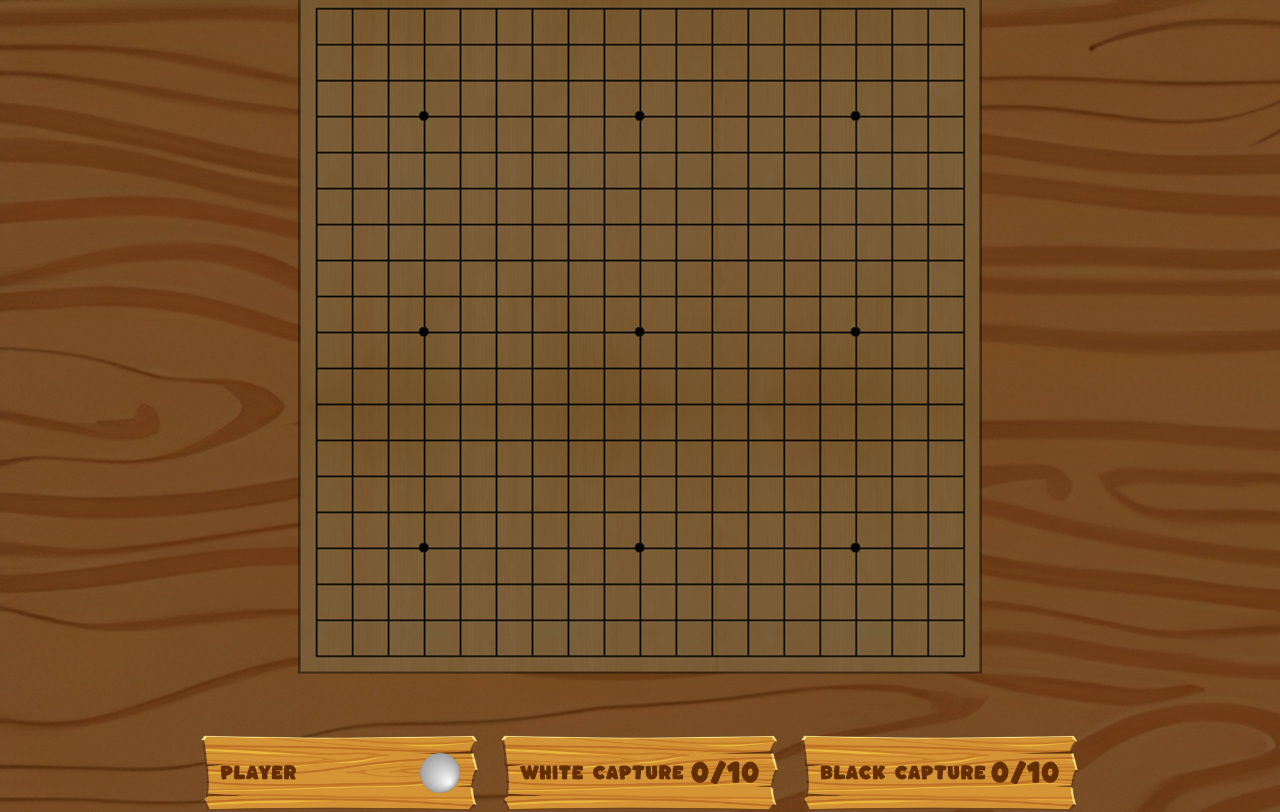
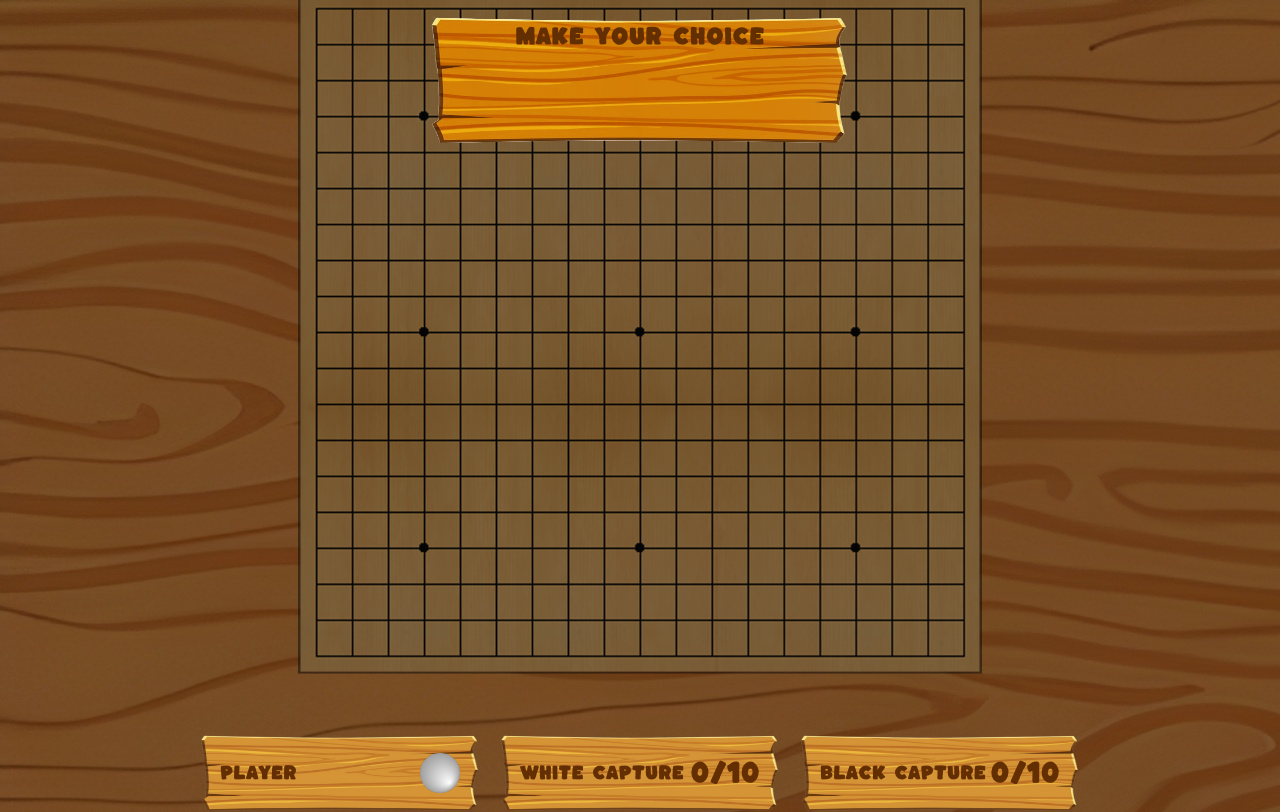
Before and after one commit to Seriots/Gomoku, a React (Create React App) app in the folder front/: page /GameIA in a window 1280 px wide. Shown: the top 812 px of the page. Built offline with nearby package versions, Linux system fonts and the light colour scheme.

Commit message:
add ui swap/swap2 selection

```diff
--- a/front/src/Game/Components/ParamsBar.css
+++ b/front/src/Game/Components/ParamsBar.css
@@ -96,11 +96,13 @@
     background-image: url("../../assets/whiteStone.png");
     background-size: 100% 100%;
     position: relative ;
+    cursor: pointer;
 }
 
 .first-player-selector.black {
     background-image: url("../../assets/blackStone.png");
     background-size: 100% 100%;
+    cursor: pointer;
 }
 
 .first-player-selector-white {
--- /dev/null
+++ b/front/src/Game/Components/SwapSelection.css
@@ -0,0 +1,40 @@
+.swap-selection {
+  background-image: url("../../assets/WoodSignParams.png");
+  background-size: 100% 100%;
+  background-repeat: no-repeat;
+
+  position: absolute;
+  width: 450px;
+  height: 150px;
+  left: 50%;
+  top: 10%;
+  transform: translate(-50%, -50%);
+  z-index: 100;
+}
+
+.swap-selection p {
+  font-size: 20px;
+  color: #632f02;
+}
+
+.swap-selection-selection {
+  display: flex;
+  justify-content: space-evenly;
+  align-items: center;
+  width: 100%;
+  height: 30%;
+}
+
+.swap-selection-selection img {
+  width: 50px;
+  height: 50px;
+  margin: 0 10px;
+  cursor: pointer;
+}
+
+.swap-selection-selection p {
+  font-size: 40px;
+  color: #e9e9e9;
+  cursor: pointer;
+  margin: 0;
+}
--- /dev/null
+++ b/front/src/Game/Components/SwapSelection.tsx
@@ -0,0 +1,38 @@
+import React from 'react';
+
+import whiteStone from '../../assets/whiteStone.png';
+import blackStone from '../../assets/blackStone.png';
+
+import './SwapSelection.css';
+
+interface SwapSelectionProps {
+	openingRule: string,
+}
+
+const SwapSelection : React.FC<SwapSelectionProps> = ({
+  openingRule,
+}) => {
+    return (
+        <div className='swap-selection'>
+          <p>make your choice</p>
+          <div className='swap-selection-selection'>
+            {openingRule === "swap" &&
+              <React.Fragment>
+                <img src={whiteStone} alt='img'/>
+                <img src={blackStone} alt='img'/>
+              </React.Fragment>
+            }
+            {openingRule === "swap2" &&
+              <React.Fragment>
+                <img src={whiteStone} alt='img'/>
+                <img src={blackStone} alt='img'/>
+                <p>+2</p>
+              </React.Fragment>
+            }
+          </div>
+
+        </div>
+    );
+}
+
+export default SwapSelection;
--- a/front/src/Game/GameIA.tsx
+++ b/front/src/Game/GameIA.tsx
@@ -8,6 +8,7 @@ import StartButton from './Components/StartButton';
 import FirstPlayerProp from './Components/FirstPlayerProp';
 import DepthProp from './Components/DepthProp';
 import OpeningRulesProp from './Components/OpeningRulesProp';
+import SwapSelection from './Components/SwapSelection';
 
 export interface GameInfoInterface {
     currentPlayer: string,
@@ -60,6 +61,7 @@ function GameIA() {
                 <DepthProp depth={depth} setDepth={setDepth} gameRunning={gameRunning} />
                 <OpeningRulesProp openingRule={openingRule} setOpeningRule={setOpeningRule} gameRunning={gameRunning} />
             </ParamsBar>
+            <SwapSelection openingRule={openingRule} />
             <InfoBar gameInfo={gameInfo} />
             <Board IAMode={true} gameRunning={gameRunning} setGameRunning={setGameRunning} setWinner={setWinner} gameInfo={gameInfo} setGameInfo={setGameInfo} firstPlayer={firstPlayerRef} depth={depth} openingRule={openingRule}/>
             <BoardShadow gameRunning={gameRunning} winner={winner} setWinner={setWinner}/>
--- a/front/src/Game/GamePlayer.tsx
+++ b/front/src/Game/GamePlayer.tsx
@@ -9,6 +9,7 @@ import ActivateHintProp from "./Components/ActivateHintProp";
 import './GameStyle.css';
 import DepthProp from "./Components/DepthProp";
 import OpeningRulesProp from "./Components/OpeningRulesProp";
+import SwapSelection from "./Components/SwapSelection";
 
 const GameIn: GameInfoInterface = {
     currentPlayer: 'white',
@@ -44,6 +45,7 @@ function GameIA() {
                 <DepthProp depth={depth} setDepth={setDepth} gameRunning={gameRunning} />
                 <OpeningRulesProp openingRule={openingRule} setOpeningRule={setOpeningRule} gameRunning={gameRunning} />
             </ParamsBar>
+            <SwapSelection openingRule={openingRule} />
             <InfoBar gameInfo={gameInfo} />
             <Board IAMode={false} gameRunning={gameRunning} setGameRunning={setGameRunning} setWinner={setWinner} gameInfo={gameInfo} setGameInfo={setGameInfo} firstPlayer={firstPlayerRef} activateHintP1={activateHintP1} activateHintP2={activateHintP2} depth={depth} openingRule={openingRule}/>
             <BoardShadow gameRunning={gameRunning} winner={winner} setWinner={setWinner}/>
```
